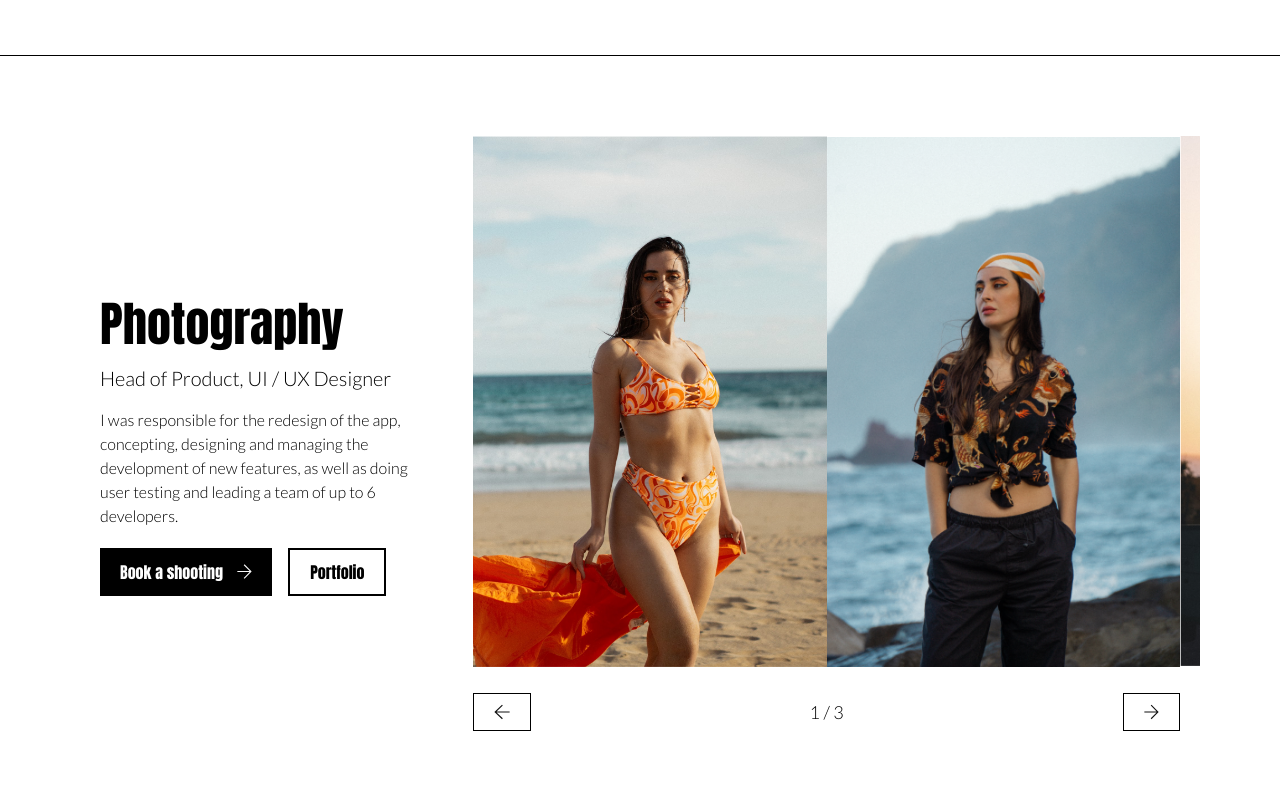
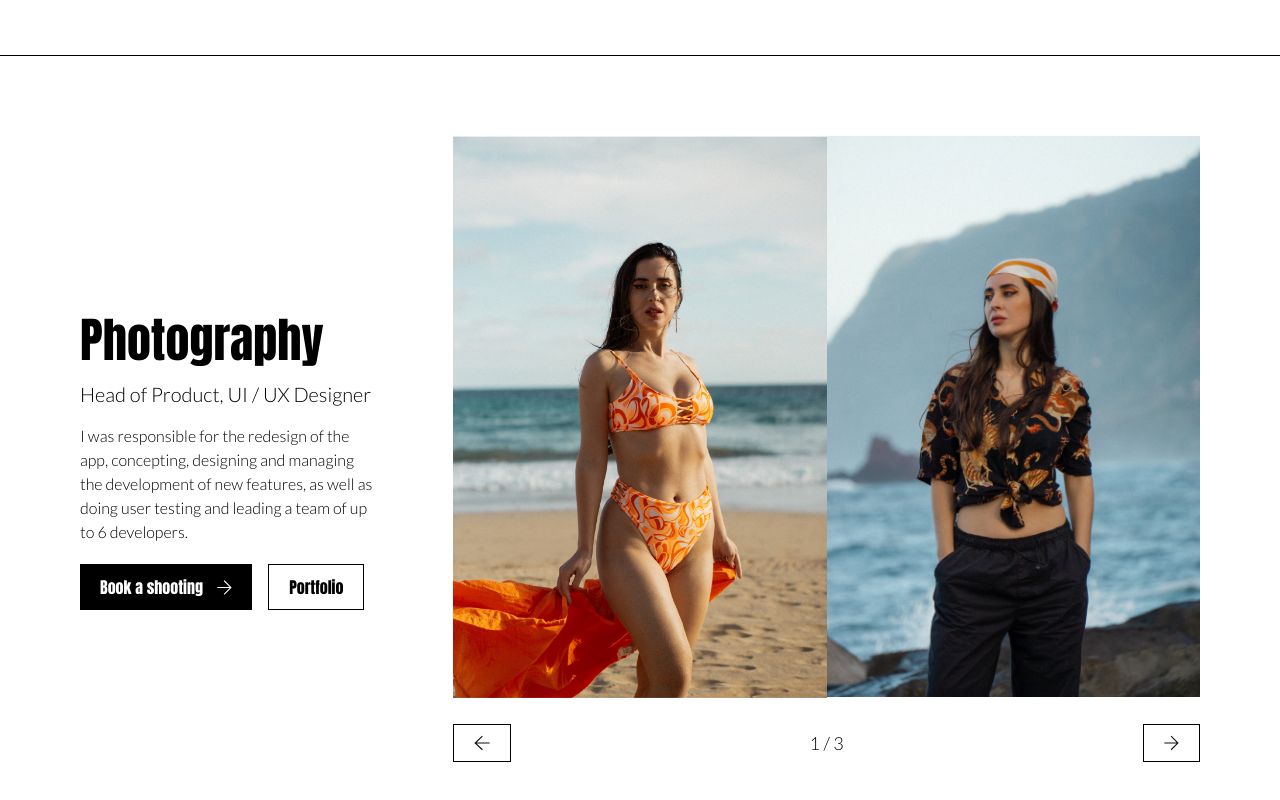
Before and after one commit to AndreasSiedler/portfolio_next, a Next.js app: page / in a window 1280 px wide. Shown: the part 1431-2231 px from the top of the page. Built offline with nearby package versions, Linux system fonts and the light colour scheme.

Commit message:
Update slider for desktop

```diff
--- a/src/components/CsSlider.tsx
+++ b/src/components/CsSlider.tsx
@@ -20,17 +20,24 @@ export default function CsSlider({ className }: CsSliderProps) {
   const [slideNumber, setSlideNumber] = useState(1);
 
   var settings: Settings = {
-    dots: false,
     infinite: false,
+    // centerMode: true,
+    // centerPadding: "20px",
     speed: 500,
-    // cssEase: "linear",
-    // rtl: true,
-    // slidesToScroll: 1,
-    slidesPerRow: 2,
-    arrows: false,
+    slidesToShow: 2,
+    slidesToScroll: 2,
     initialSlide: 0,
-    centerMode: true,
-    centerPadding: "20px",
+    responsive: [
+      {
+        breakpoint: 480,
+        settings: {
+          slidesToShow: 1,
+          slidesToScroll: 1,
+          centerMode: true,
+          centerPadding: "0px",
+        },
+      },
+    ],
     beforeChange: (_, newIndex) => setSlideNumber(newIndex + 1),
   };
 
@@ -50,11 +57,11 @@ export default function CsSlider({ className }: CsSliderProps) {
       <Slider {...settings} ref={ref}>
         {slides.map((slide) => (
           <div key={slide.image}>
-            <NextImage width={400} height={800} src={slide.image} alt="" />
+            <NextImage width={410} height={400} src={slide.image} alt="" />
           </div>
         ))}
       </Slider>
-      <div className="px-5 pt-5 flex justify-between">
+      <div className="pt-5 flex justify-between">
         <CsButton
           className="hover:bg-white"
           type={CsButtonType.Secondary}
--- a/src/pages/index.tsx
+++ b/src/pages/index.tsx
@@ -80,9 +80,9 @@ export default function Home() {
         </div>
       </CsSection>
       {/* Photograpy section */}
-      <CsSection className="border-t-0.75 border-black px-0 md:flex-row-reverse">
+      <CsSection className="border-t-0.75 border-black md:flex-row-reverse">
         <CsSlider className="md:w-2/3" />
-        <div className="px-5">
+        <div className="md:mr-20">
           <h1 className="mt-7 text-5xl font-anton-regular">Photography</h1>
           <h2 className="mt-4 text-xl font-lato-light">
             Head of Product, UI / UX Designer
@@ -93,7 +93,7 @@ export default function Home() {
             testing and leading a team of up to 6 developers.
           </p>
           <div className="mt-5 flex space-x-4">
-            <button className="text-base text-white font-anton-regular px-5 py-2.5 bg-black hover:bg-neutral-800 flex justify-center items-center">
+            <CsButton>
               Book a shooting
               <NextImage
                 className="ml-3.5"
@@ -102,10 +102,8 @@ export default function Home() {
                 width={15.25}
                 height={15.25}
               />
-            </button>
-            <button className="text-base text-black hover:text-white font-anton-regular px-5 py-2.5 border-black border-2 hover:bg-black ">
-              Portfolio
-            </button>
+            </CsButton>
+            <CsButton type={CsButtonType.Secondary}>Portfolio</CsButton>
           </div>
         </div>
       </CsSection>
```
